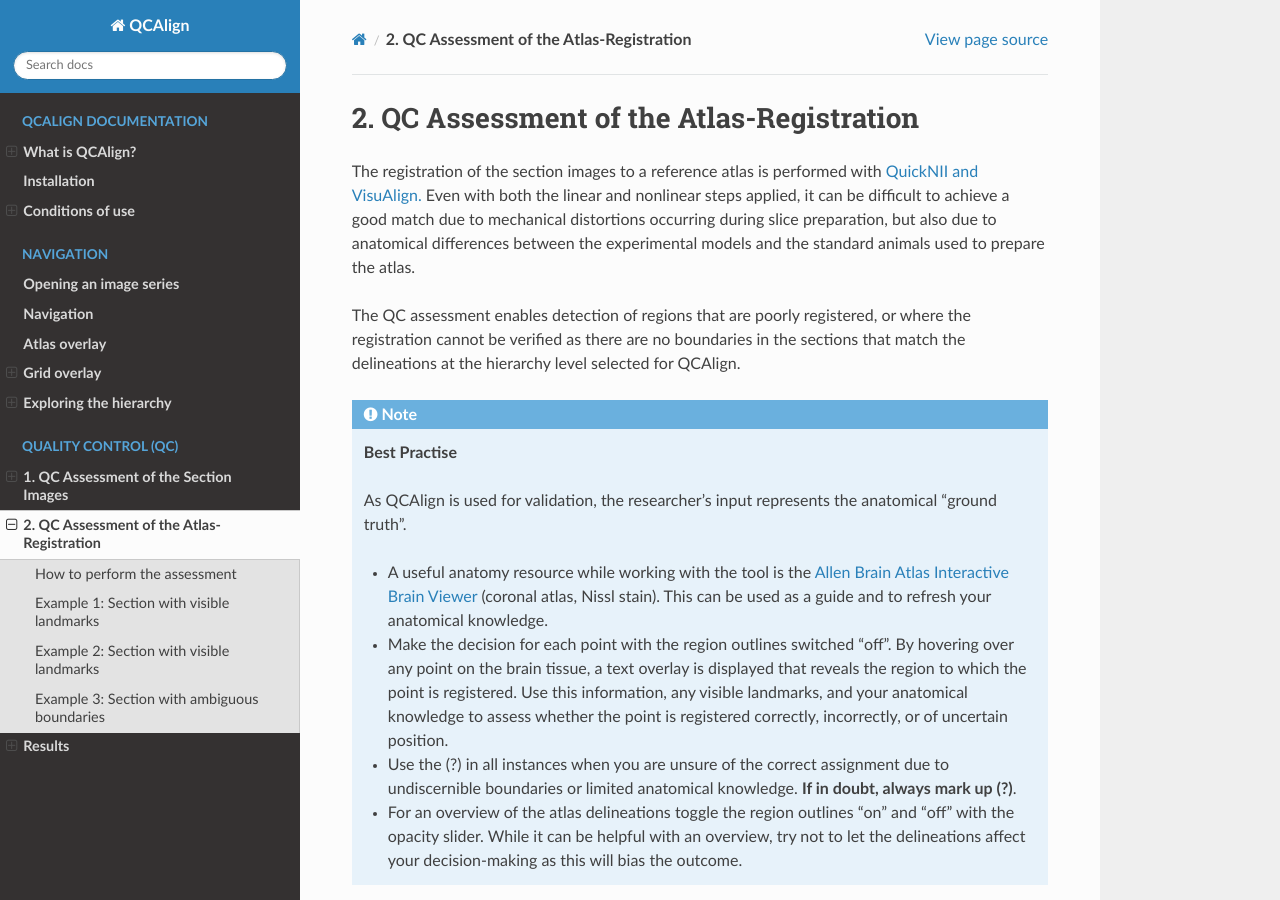
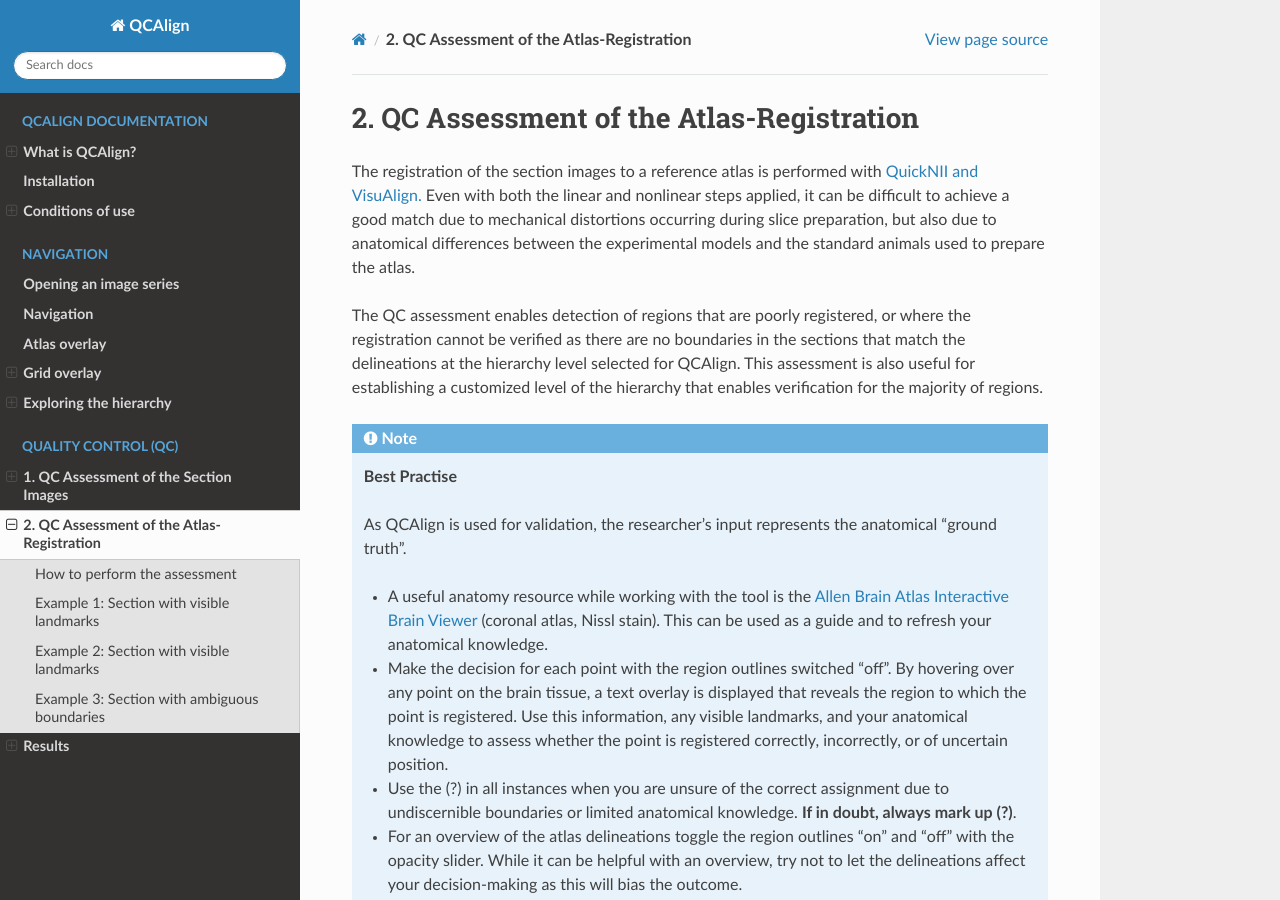
Before and after one commit to Neural-Systems-at-UIO/QCAlign, a Sphinx documentation site: the page built from docs/QCatlasmaps.rst, in a window 1280 px wide and 900 px high. Built offline with Sphinx 7.4.7 and the Read the Docs theme 2.0.0, drawn with Linux system fonts in a browser that asks for light colours.

Commit message:
Update QCatlasmaps.rst

```diff
--- a/docs/QCatlasmaps.rst
+++ b/docs/QCatlasmaps.rst
@@ -3,7 +3,7 @@
 
 The registration of the section images to a reference atlas is performed with `QuickNII and VisuAlign. <https://ebrains.eu/service/quicknii-and-visualign/>`_ Even with both the linear and nonlinear steps applied, it can be difficult to achieve a good match due to mechanical distortions occurring during slice preparation, but also due to anatomical differences between the experimental models and the standard animals used to prepare the atlas.
 
-The QC assessment enables detection of regions that are poorly registered, or where the registration cannot be verified as there are no boundaries in the sections that match the delineations at the hierarchy level selected for QCAlign.
+The QC assessment enables detection of regions that are poorly registered, or where the registration cannot be verified as there are no boundaries in the sections that match the delineations at the hierarchy level selected for QCAlign. This assessment is also useful for establishing a customized level of the hierarchy that enables verification for the majority of regions.
 
 .. note::
    **Best Practise**
```
